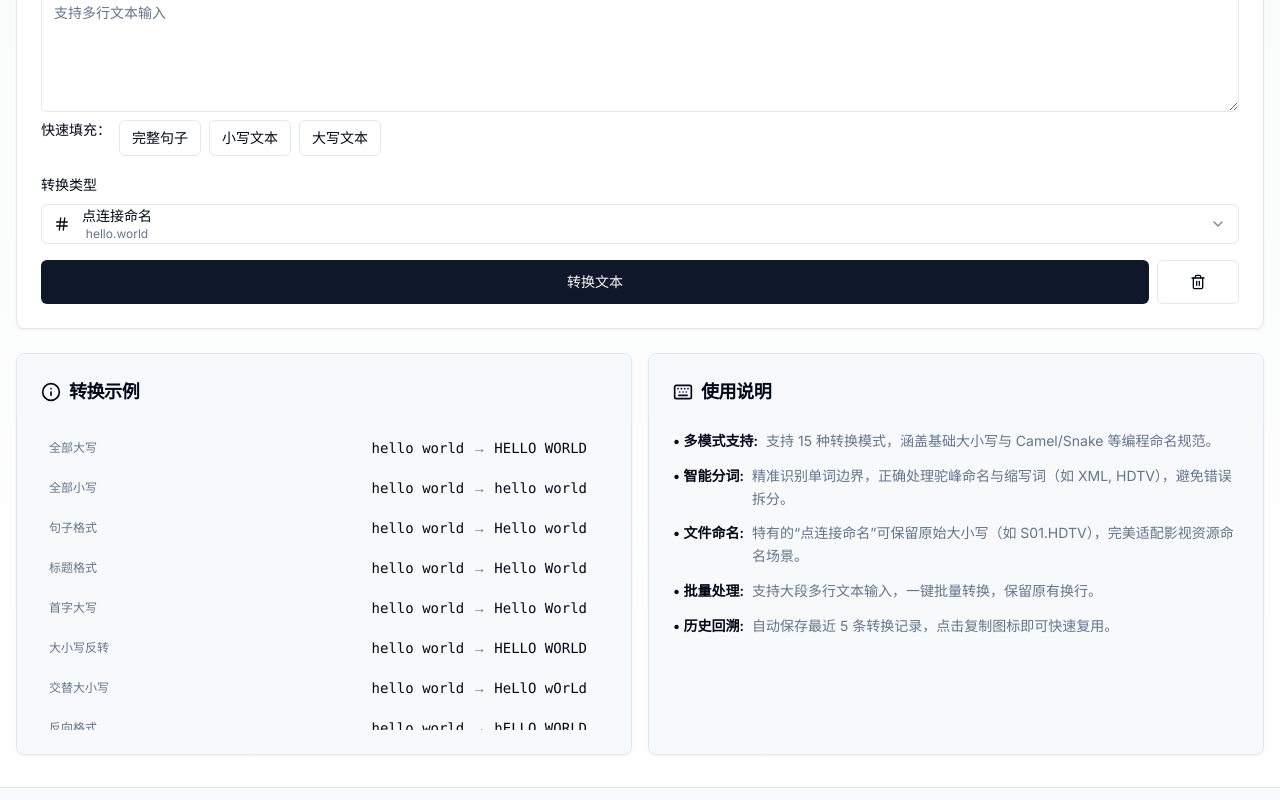
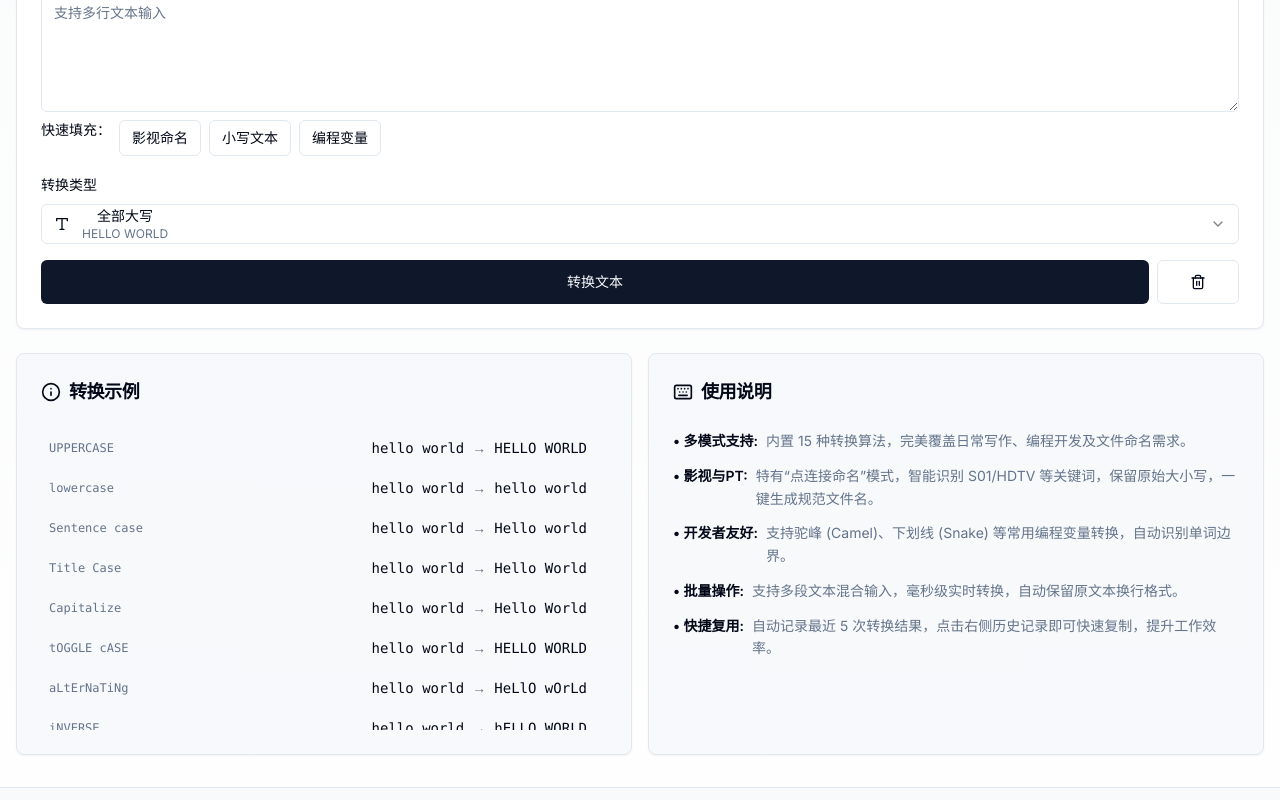
Before and after one commit to everett7623/Globokit, a Next.js app: page /tools/text-case in a window 1280 px wide. Shown: the part 500-1300 px from the top of the page. Built offline with nearby package versions, Linux system fonts and the light colour scheme.

Commit message:
Update page.tsx

```diff
--- a/app/tools/text-case/page.tsx
+++ b/app/tools/text-case/page.tsx
@@ -1,6 +1,6 @@
 // 名称: 英文大小写转换
 // 描述: 快速转换英文文本的大小写格式，支持多种转换模式
-// 路径: seedtool/app/tools/text-case/page.tsx
+// 路径: Globokit/app/tools/text-case/page.tsx
 // 作者: Jensfrank
 // 更新时间: 2026-01-08
 
@@ -20,7 +20,8 @@ import { convertCase, type TextCase } from '@/lib/tools/text-case'
 export default function TextCasePage() {
   const [input, setInput] = useState('')
   const [output, setOutput] = useState('')
-  const [caseType, setCaseType] = useState<TextCase>('dot')
+  // 修改：默认值改为 'upper' (全部大写)
+  const [caseType, setCaseType] = useState<TextCase>('upper')
   const [error, setError] = useState('')
   const [copiedText, setCopiedText] = useState<string | null>(null)
   const [history, setHistory] = useState<Array<{input: string, output: string, type: string}>>([])
@@ -65,43 +66,43 @@ export default function TextCasePage() {
     }
   }
 
-  // 定义所有支持的格式选项，shortLabel 已完全汉化
+  // 定义选项：label 用中文（下拉菜单），shortLabel 用英文（示例列表）
   const caseOptions = [
     // 基础格式
-    { value: 'upper', label: '全部大写', shortLabel: '全部大写', example: 'HELLO WORLD', icon: <Type className="h-4 w-4" /> },
-    { value: 'lower', label: '全部小写', shortLabel: '全部小写', example: 'hello world', icon: <Type className="h-4 w-4" /> },
-    { value: 'sentence', label: '句子首字母大写', shortLabel: '句子格式', example: 'Hello world.', icon: <FileText className="h-4 w-4" /> },
-    { value: 'title', label: '标题格式', shortLabel: '标题格式', example: 'Hello World', icon: <FileText className="h-4 w-4" /> },
-    { value: 'capitalize', label: '单词首字母大写', shortLabel: '首字大写', example: 'Hello World', icon: <Type className="h-4 w-4" /> },
+    { value: 'upper', label: '全部大写', shortLabel: 'UPPERCASE', example: 'HELLO WORLD', icon: <Type className="h-4 w-4" /> },
+    { value: 'lower', label: '全部小写', shortLabel: 'lowercase', example: 'hello world', icon: <Type className="h-4 w-4" /> },
+    { value: 'sentence', label: '句子首字母大写', shortLabel: 'Sentence case', example: 'Hello world.', icon: <FileText className="h-4 w-4" /> },
+    { value: 'title', label: '标题格式', shortLabel: 'Title Case', example: 'Hello World', icon: <FileText className="h-4 w-4" /> },
+    { value: 'capitalize', label: '单词首字母大写', shortLabel: 'Capitalize', example: 'Hello World', icon: <Type className="h-4 w-4" /> },
 
     // 趣味/特殊格式
-    { value: 'toggle', label: '大小写反转', shortLabel: '大小写反转', example: 'hELLO wORLD', icon: <RefreshCw className="h-4 w-4" /> },
-    { value: 'alternating', label: '交替大小写', shortLabel: '交替大小写', example: 'HeLLo WoRLd', icon: <RefreshCw className="h-4 w-4" /> },
-    { value: 'inverse', label: '反向格式', shortLabel: '反向格式', example: 'hELLO WORLD', icon: <RefreshCw className="h-4 w-4" /> },
+    { value: 'toggle', label: '大小写反转', shortLabel: 'tOGGLE cASE', example: 'hELLO wORLD', icon: <RefreshCw className="h-4 w-4" /> },
+    { value: 'alternating', label: '交替大小写', shortLabel: 'aLtErNaTiNg', example: 'HeLLo WoRLd', icon: <RefreshCw className="h-4 w-4" /> },
+    { value: 'inverse', label: '反向格式', shortLabel: 'iNVERSE', example: 'hELLO WORLD', icon: <RefreshCw className="h-4 w-4" /> },
 
     // 编程常用格式
-    { value: 'snake', label: '下划线命名', shortLabel: '下划线命名', example: 'hello_world', icon: <Code className="h-4 w-4" /> },
-    { value: 'kebab', label: '短横线命名', shortLabel: '短横线命名', example: 'hello-world', icon: <Code className="h-4 w-4" /> },
-    { value: 'camel', label: '小驼峰命名', shortLabel: '小驼峰命名', example: 'helloWorld', icon: <Code className="h-4 w-4" /> },
-    { value: 'pascal', label: '大驼峰命名', shortLabel: '大驼峰命名', example: 'HelloWorld', icon: <Code className="h-4 w-4" /> },
-    { value: 'constant', label: '常量命名', shortLabel: '常量命名', example: 'HELLO_WORLD', icon: <Code className="h-4 w-4" /> },
-    { value: 'dot', label: '点连接命名', shortLabel: '点连接命名', example: 'hello.world', icon: <Hash className="h-4 w-4" /> },
-    { value: 'path', label: '路径格式', shortLabel: '路径格式', example: 'hello/world', icon: <Hash className="h-4 w-4" /> },
+    { value: 'snake', label: '下划线命名', shortLabel: 'snake_case', example: 'hello_world', icon: <Code className="h-4 w-4" /> },
+    { value: 'kebab', label: '短横线命名', shortLabel: 'kebab-case', example: 'hello-world', icon: <Code className="h-4 w-4" /> },
+    { value: 'camel', label: '小驼峰命名', shortLabel: 'camelCase', example: 'helloWorld', icon: <Code className="h-4 w-4" /> },
+    { value: 'pascal', label: '大驼峰命名', shortLabel: 'PascalCase', example: 'HelloWorld', icon: <Code className="h-4 w-4" /> },
+    { value: 'constant', label: '常量命名', shortLabel: 'CONSTANT_CASE', example: 'HELLO_WORLD', icon: <Code className="h-4 w-4" /> },
+    { value: 'dot', label: '点连接命名', shortLabel: 'dot.case', example: 'hello.world', icon: <Hash className="h-4 w-4" /> },
+    { value: 'path', label: '路径格式', shortLabel: 'path/case', example: 'hello/world', icon: <Hash className="h-4 w-4" /> },
   ]
 
-  // 还原为通用的示例文本
+  // 示例文本
   const sampleTexts = [
     {
-      text: 'The Quick Brown Fox Jumps Over The Lazy Dog',
-      label: '完整句子'
+      text: 'Yi Wen Si De Zhong Guo Qing Yuan S01 2025 1080p HDTV x264 AAC',
+      label: '影视命名'
     },
     {
       text: 'hello world, this is a test message',
       label: '小写文本'
     },
     {
-      text: 'IMPORTANT NOTICE: PLEASE READ CAREFULLY',
-      label: '大写文本'
+      text: 'user_id_123',
+      label: '编程变量'
     },
   ]
 
@@ -115,7 +116,7 @@ export default function TextCasePage() {
     }
   }
 
-  // 演示用的基础文本 (保持 hello world)
+  // 演示用的基础文本
   const demoText = "hello world"
 
   return (
@@ -378,7 +379,7 @@ export default function TextCasePage() {
           </CardHeader>
           <CardContent>
             <div className="space-y-1 text-sm max-h-[300px] overflow-y-auto pr-3">
-              {/* 动态生成所有格式的示例 */}
+              {/* 动态生成所有格式的示例，ShortLabel 为英文，DemoText 为 hello world */}
               {caseOptions.map((option, index) => (
                 <div key={index} className="flex items-center justify-between p-2 rounded hover:bg-background transition-colors">
                   <span className="font-mono text-xs text-muted-foreground w-28 shrink-0 truncate" title={option.shortLabel}>{option.shortLabel}</span>
@@ -405,23 +406,23 @@ export default function TextCasePage() {
           <CardContent className="space-y-3 text-sm text-muted-foreground leading-relaxed">
             <p className="flex items-start gap-2">
               <span className="font-semibold text-foreground shrink-0">• 多模式支持:</span>
-              <span>支持 15 种转换模式，涵盖基础大小写与 Camel/Snake 等编程命名规范。</span>
+              <span>内置 15 种转换算法，完美覆盖日常写作、编程开发及文件命名需求。</span>
             </p>
             <p className="flex items-start gap-2">
-              <span className="font-semibold text-foreground shrink-0">• 智能分词:</span>
-              <span>精准识别单词边界，正确处理驼峰命名与缩写词（如 XML, HDTV），避免错误拆分。</span>
+              <span className="font-semibold text-foreground shrink-0">• 影视与PT:</span>
+              <span>特有“点连接命名”模式，智能识别 S01/HDTV 等关键词，保留原始大小写，一键生成规范文件名。</span>
             </p>
             <p className="flex items-start gap-2">
-              <span className="font-semibold text-foreground shrink-0">• 文件命名:</span>
-              <span>特有的“点连接命名”可保留原始大小写（如 S01.HDTV），完美适配影视资源命名场景。</span>
+              <span className="font-semibold text-foreground shrink-0">• 开发者友好:</span>
+              <span>支持驼峰 (Camel)、下划线 (Snake) 等常用编程变量转换，自动识别单词边界。</span>
             </p>
             <p className="flex items-start gap-2">
-              <span className="font-semibold text-foreground shrink-0">• 批量处理:</span>
-              <span>支持大段多行文本输入，一键批量转换，保留原有换行。</span>
+              <span className="font-semibold text-foreground shrink-0">• 批量操作:</span>
+              <span>支持多段文本混合输入，毫秒级实时转换，自动保留原文本换行格式。</span>
             </p>
             <p className="flex items-start gap-2">
-              <span className="font-semibold text-foreground shrink-0">• 历史回溯:</span>
-              <span>自动保存最近 5 条转换记录，点击复制图标即可快速复用。</span>
+              <span className="font-semibold text-foreground shrink-0">• 快捷复用:</span>
+              <span>自动记录最近 5 次转换结果，点击右侧历史记录即可快速复制，提升工作效率。</span>
             </p>
           </CardContent>
         </Card>
```
